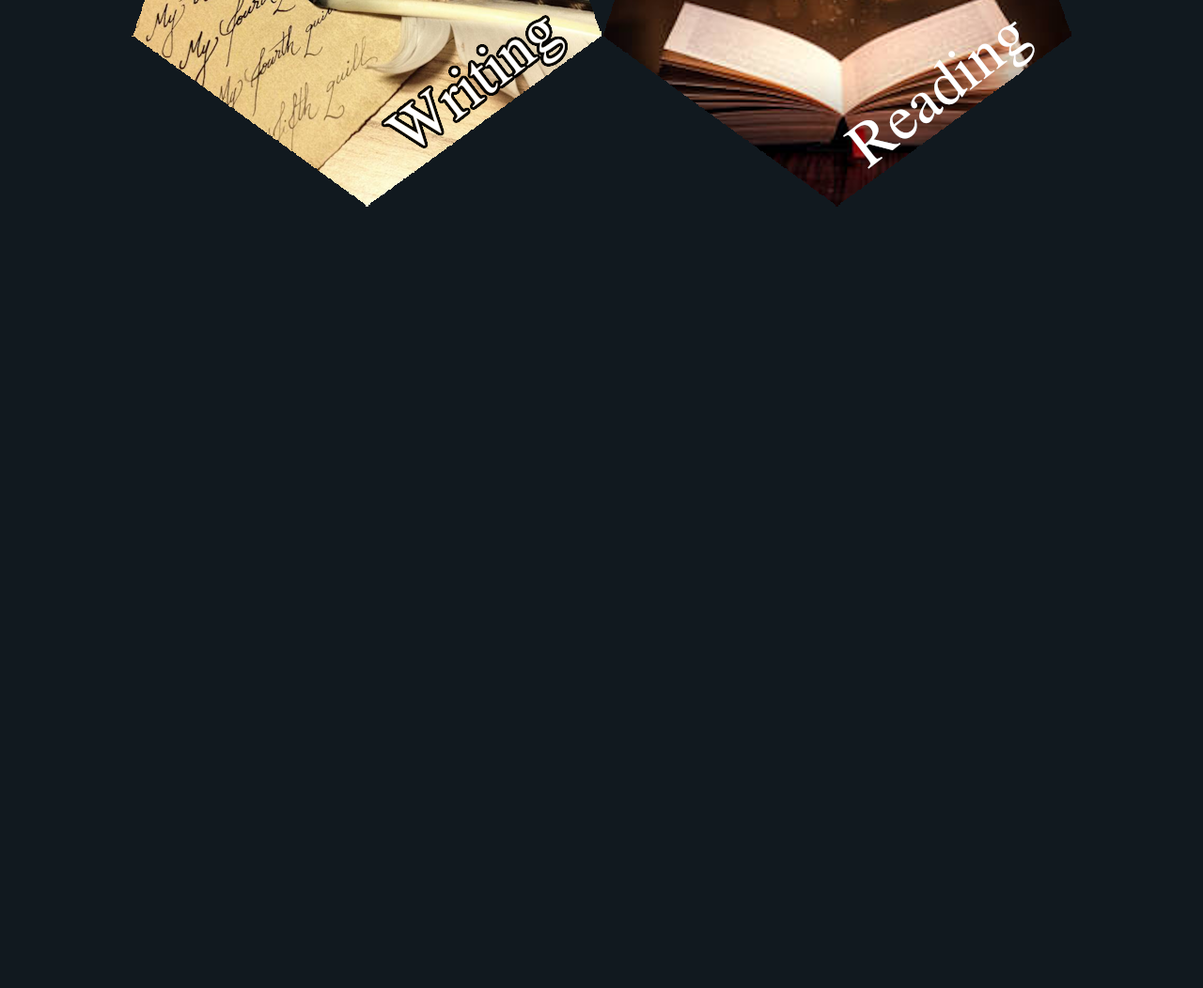
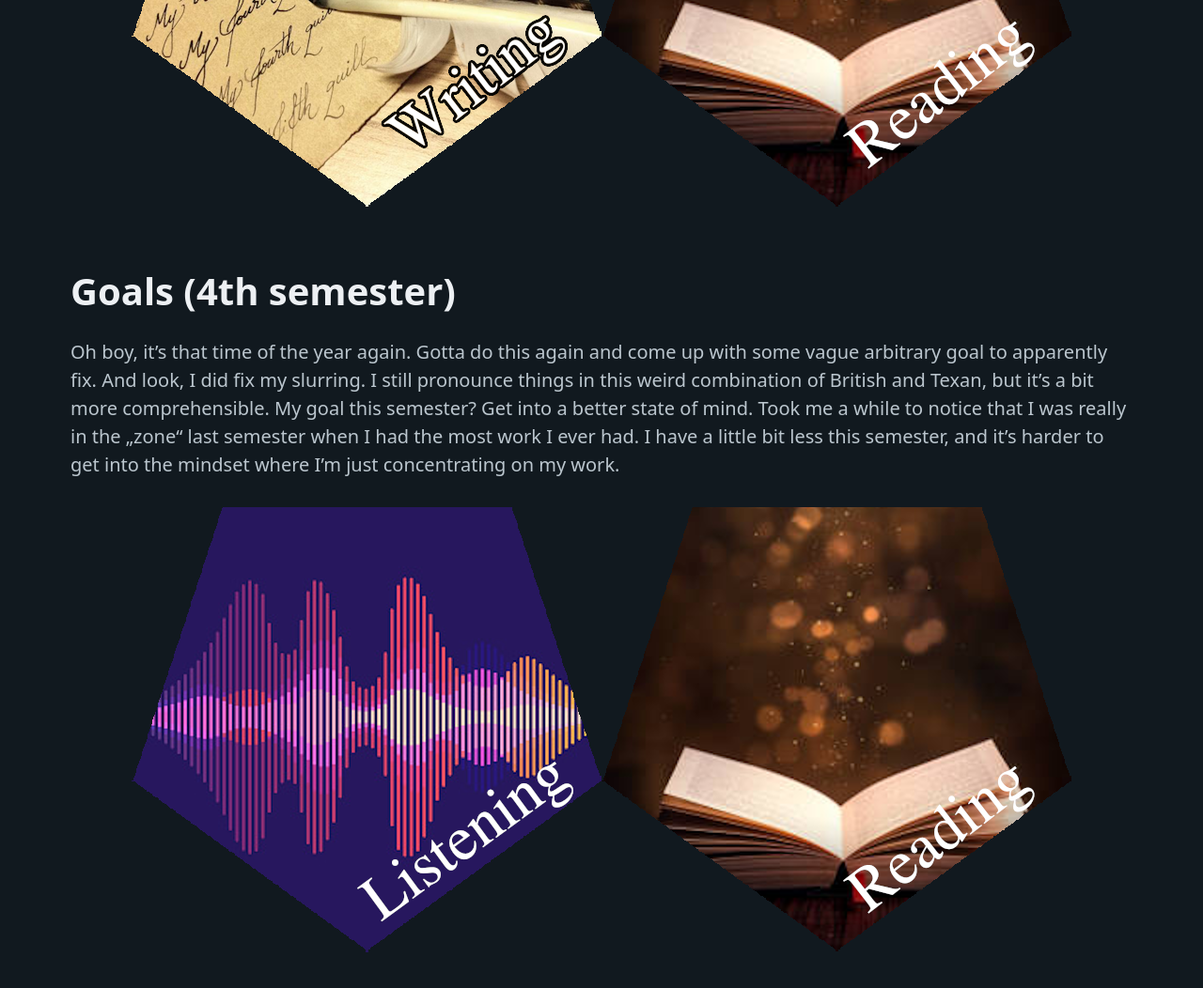
Before and after one commit to CodemanTheMan/portfolio, a plain HTML site: page index.html in a window 1280 px wide. Shown: the part 2073-3125 px from the top of the page at 94% size. Before the commit the page ends 2373 px from the top, so only its background shows below. Drawn offline with Linux system fonts and the light colour scheme.

Commit message:
Update index.html

```diff
--- a/index.html
+++ b/index.html
@@ -48,6 +48,13 @@
 			<div class="container cards3 center">
 				<a href="writing2.html"><img src="writing-card.png"></a><a href="reading2.html"><img src="reading-card.png"></a>
 			</div>
+			<h1>Goals (4th semester)</h1>
+			<p>
+				Oh boy, it’s that time of the year again. Gotta do this again and come up with some vague arbitrary goal to apparently fix. And look, I did fix my slurring. I still pronounce things in this weird combination of British and Texan, but it’s a bit more comprehensible. My goal this semester? Get into a better state of mind. Took me a while to notice that I was really in the „zone“ last semester when I had the most work I ever had. I have a little bit less this semester, and it’s harder to get into the mindset where I’m just concentrating on my work.
+			</p>
+			<div class="container cards4 center">
+				<a href="listening3.html"><img src="listening-card.png"></a><a href="reading3.html"><img src="reading-card.png"></a>
+			</div>
 		</main>
 	</body>
 </html>
```
